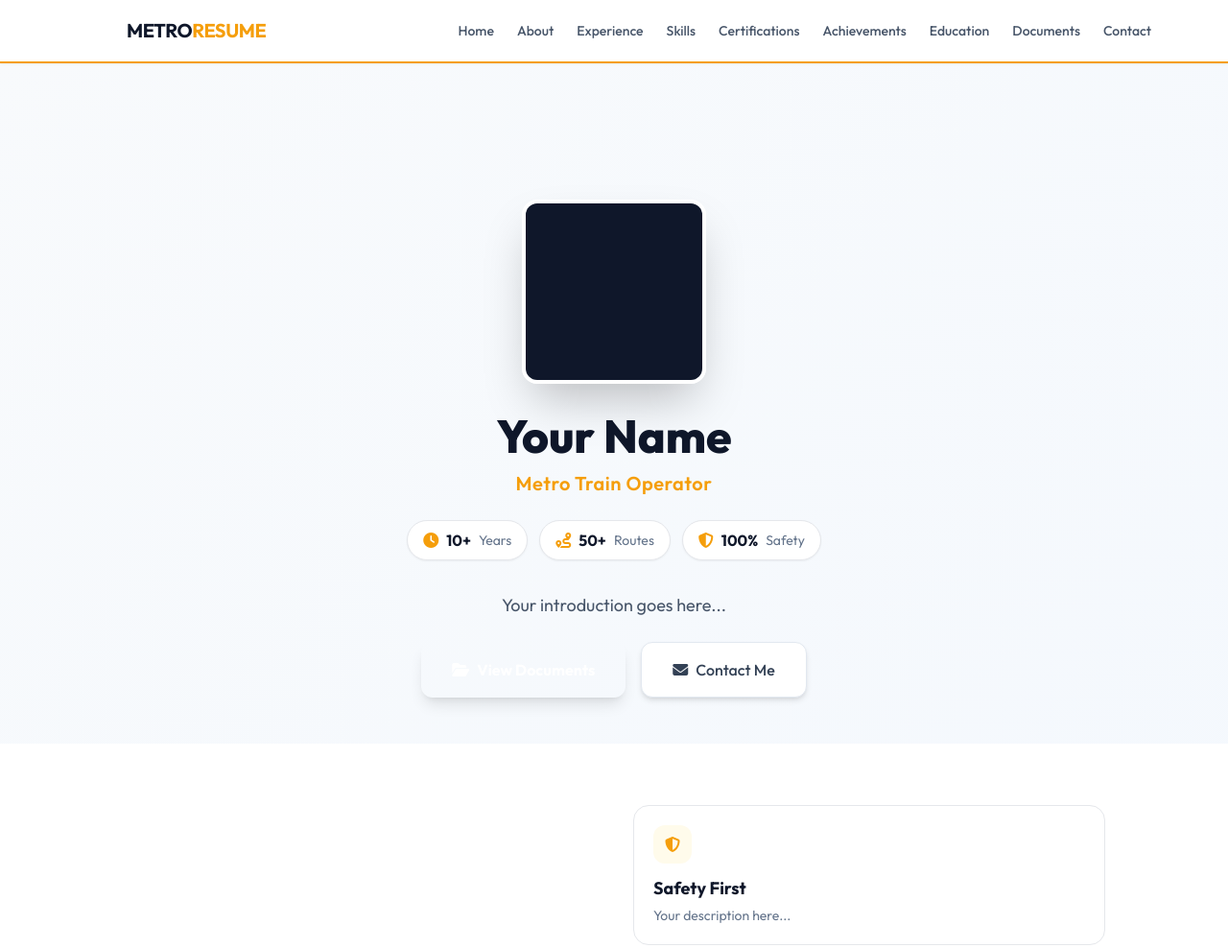
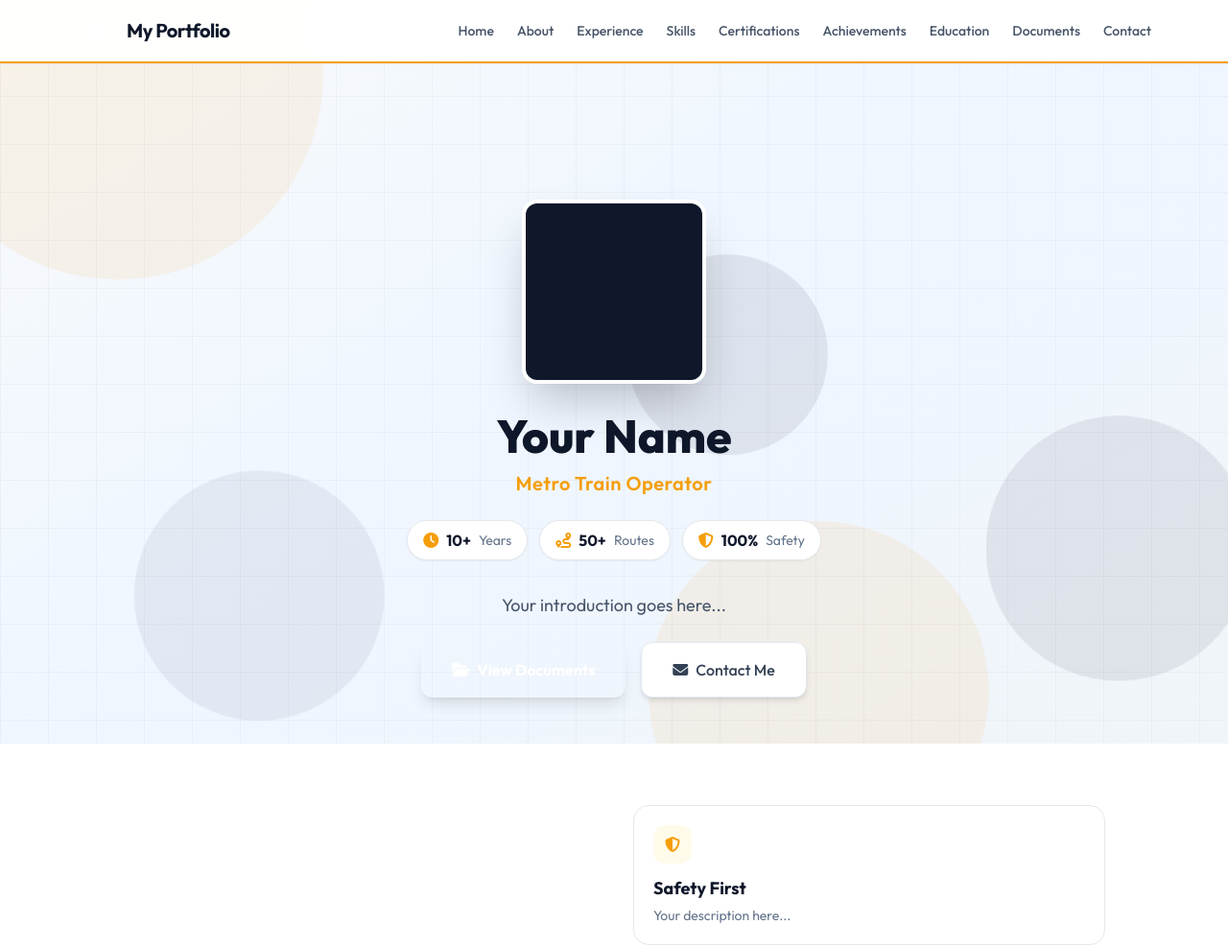
Before and after one commit to darkmattermetro/my-resume, a plain HTML site: page index.html in a window 1280 px wide. Shown: the top 988 px of the page at 96% size. Drawn offline with nearby package versions, Linux system fonts and the light colour scheme; no server answers.

Commit message:
Fix header branding, add animated background with floating shapes and grid overlay

```diff
--- a/index.html
+++ b/index.html
@@ -10,7 +10,20 @@
     <link rel="stylesheet" href="https://cdnjs.cloudflare.com/ajax/libs/font-awesome/6.4.0/css/all.min.css">
     <link href="https://fonts.googleapis.com/css2?family=Outfit:wght@300;400;500;600;700;800&display=swap" rel="stylesheet">
 </head>
-<body class="bg-metro-light text-slate-800 overflow-x-hidden font-['Outfit']">
+    <body class="bg-metro-light text-slate-800 overflow-x-hidden font-['Outfit']">
+
+    <!-- Animated Background -->
+    <div class="fixed inset-0 z-0 overflow-hidden">
+        <div class="absolute inset-0 bg-gradient-to-br from-slate-50 via-blue-50 to-slate-100"></div>
+        <div class="bg-shapes">
+            <div class="shape shape-1"></div>
+            <div class="shape shape-2"></div>
+            <div class="shape shape-3"></div>
+            <div class="shape shape-4"></div>
+            <div class="shape shape-5"></div>
+        </div>
+        <div class="grid-overlay"></div>
+    </div>
 
     <!-- Header Navigation (Mobile-First) -->
     <header class="fixed top-0 left-0 right-0 z-50 bg-white/95 backdrop-blur-xl shadow-sm border-b-2 border-metro-amber">
@@ -19,7 +32,7 @@
                 <div class="w-10 h-10 bg-gradient-to-br from-metro-navy to-slate-800 rounded-lg flex items-center justify-center">
                     <i class="fas fa-subway text-white"></i>
                 </div>
-                <span class="font-bold text-xl tracking-tight text-metro-navy">METRO<span class="text-metro-amber">RESUME</span></span>
+                <span id="header-name" class="font-bold text-xl tracking-tight text-metro-navy">My Portfolio</span>
             </div>
 
             <!-- Desktop Nav -->
--- a/style.css
+++ b/style.css
@@ -134,6 +134,65 @@ button:active {
 .text-metro-amber { color: var(--metro-amber); }
 .bg-metro-amber { background-color: var(--metro-amber); }
 .border-metro-amber { border-color: var(--metro-amber); }
+
+/* Animated Background Shapes */
+.bg-shapes { position: fixed; inset: 0; overflow: hidden; z-index: 0; }
+.shape {
+    position: absolute;
+    border-radius: 50%;
+    opacity: 0.08;
+    animation: float 20s infinite ease-in-out;
+}
+.shape-1 {
+    width: 400px; height: 400px;
+    background: var(--metro-amber);
+    top: -100px; left: -100px;
+    animation-delay: 0s;
+}
+.shape-2 {
+    width: 300px; height: 300px;
+    background: var(--metro-navy);
+    top: 50%; right: -50px;
+    animation-delay: -5s;
+}
+.shape-3 {
+    width: 250px; height: 250px;
+    background: var(--metro-steel);
+    bottom: 10%; left: 10%;
+    animation-delay: -10s;
+}
+.shape-4 {
+    width: 350px; height: 350px;
+    background: var(--metro-amber);
+    bottom: -100px; right: 20%;
+    animation-delay: -15s;
+}
+.shape-5 {
+    width: 200px; height: 200px;
+    background: var(--metro-navy);
+    top: 30%; left: 50%;
+    animation-delay: -8s;
+}
+@keyframes float {
+    0%, 100% { transform: translate(0, 0) scale(1); }
+    25% { transform: translate(30px, -30px) scale(1.1); }
+    50% { transform: translate(-20px, 20px) scale(0.9); }
+    75% { transform: translate(20px, 30px) scale(1.05); }
+}
+
+/* Grid Overlay */
+.grid-overlay {
+    position: absolute;
+    inset: 0;
+    background-image:
+        linear-gradient(rgba(15, 23, 42, 0.03) 1px, transparent 1px),
+        linear-gradient(90deg, rgba(15, 23, 42, 0.03) 1px, transparent 1px);
+    background-size: 50px 50px;
+    z-index: 1;
+}
+
+/* Ensure content is above background */
+header, section, footer { position: relative; z-index: 10; }
 
 /* Mobile Hamburger Menu */
 .hamburger {
--- a/viewer.js
+++ b/viewer.js
@@ -50,6 +50,7 @@ async function loadProfileData() {
         console.log('Using profile ID:', profileData.id, 'name:', profileData.full_name);
 
         document.getElementById('full-name').innerText = profileData.full_name || 'Your Name';
+        document.getElementById('header-name').innerText = profileData.full_name || 'My Portfolio';
         document.getElementById('professional-title').innerText = profileData.professional_title || 'Your Title';
         document.getElementById('introduction').innerText = profileData.introduction || 'Your introduction goes here...';
         document.getElementById('about-me').innerText = profileData.about_me || 'Your bio goes here...';
```
